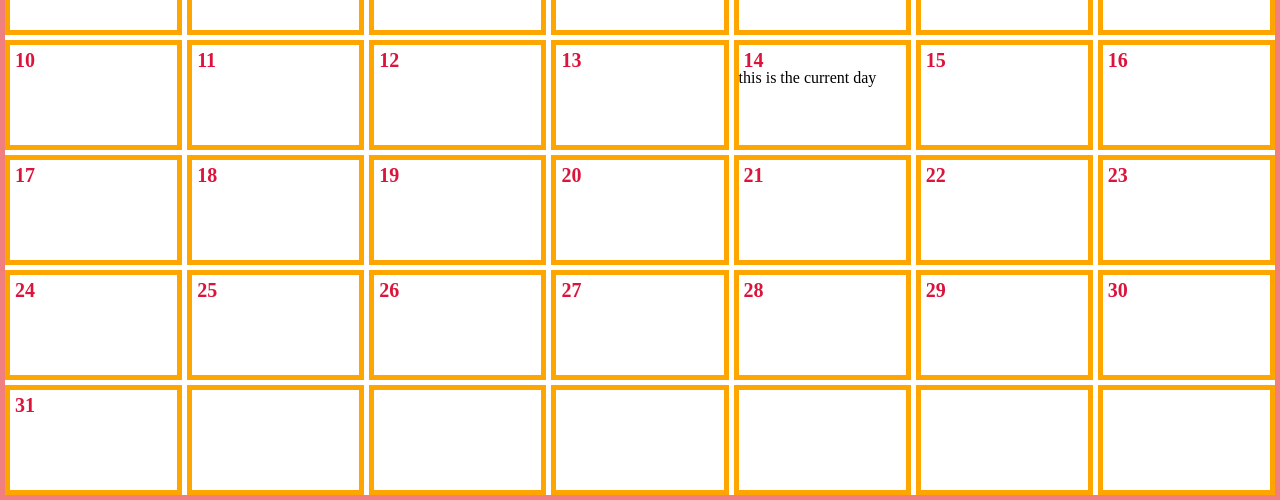
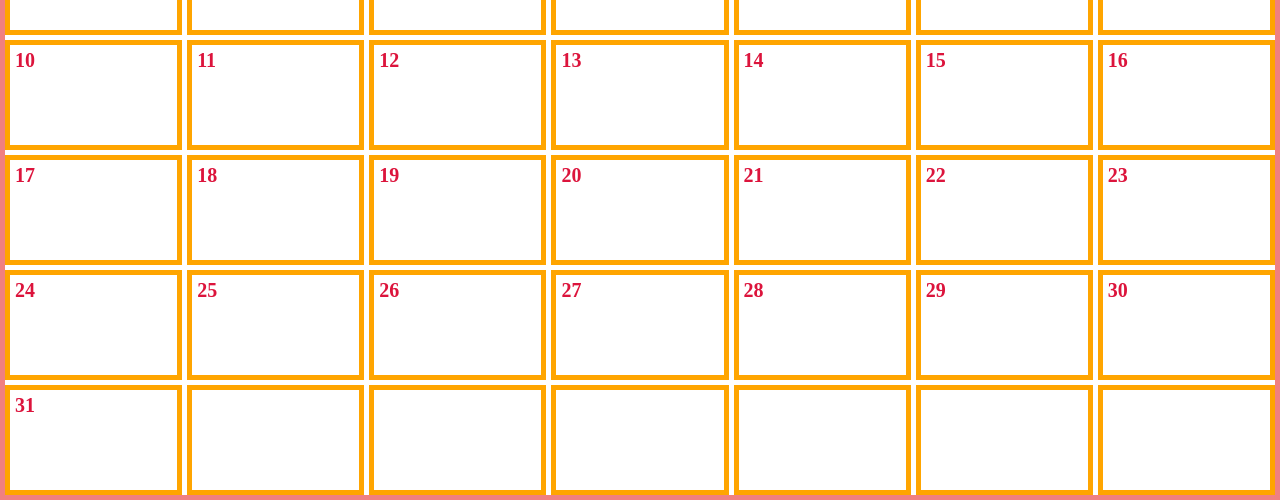
Before and after one commit to PopsButNotDad/calendar-app, a React (Create React App) app: page / in a window 1280 px wide. Shown: the part 302-802 px from the top of the page. Built offline with nearby package versions, Linux system fonts and the light colour scheme; no server answers.

Commit message:
working on API calls

```diff
--- a/src/App.jsx
+++ b/src/App.jsx
@@ -20,11 +20,11 @@ const MONTHS = [
 
 function App() {
   const cd = new Date();
-  const date = `${cd.getMonth() + 1}/${cd.getDate()}/${cd.getFullYear()}`;
   const YEARS = yearGenerator(50, 50);
-
   let [startYear, setStartYear] = useState(50);
   let [curMonth, setCurMonth] = useState(cd.getMonth());
+
+  const [holiday, setHolidays] = useState([]);
 
   //specifically for the drop down, not for the functionality
   const [month, setMonth] = useState(MONTHS[curMonth]);
@@ -44,6 +44,10 @@ function App() {
   useEffect(() => {
     setYear(YEARS[startYear]);
   }, [startYear, YEARS]);
+
+  useEffect(() => {
+    requestHolidays();
+  }, []);
 
   return (
     <div className="App">
@@ -89,13 +93,14 @@ function App() {
       </div>
       <DayHeader />
       <DayComponent
+        year={year}
+        month={curMonth}
+        holiday={holiday}
         curDay={cd.getDate() + 1}
         numOfDays={daysInCurMonth}
         startDay={startDay}
         lastDay={lastDay}
       />
-
-      <p> Current Date: {date} </p>
     </div>
   );
 
@@ -133,6 +138,16 @@ function App() {
     } else {
       setCurMonth((curMonth -= 1));
     }
+  }
+
+  async function requestHolidays() {
+    const res = await fetch(
+      `https://date.nager.at/api/v3/PublicHolidays/${year}/US`
+    );
+
+    const json = await res.json();
+
+    setHolidays(json);
   }
 }
 
--- a/src/DayComponent.jsx
+++ b/src/DayComponent.jsx
@@ -4,37 +4,63 @@ import "./styles.css";
 function DayComponent(props) {
   const daysContainer = [];
 
+  const holidayObj = props.holiday;
+
+  //console.log(holidayObj);
+
   for (let i = 0; i < 42; i++) {
     daysContainer.push({
       number: `${i}`,
+      dat: -1,
     });
   }
 
   startDays();
+  //insertHolidays();
 
   return (
     <div className="days-tain">
       {daysContainer.map((day) => (
         <div className="day-ind">
           <h2>{day.inline}</h2>
-          <p>{day.current}</p>
+          <p>{day.info}</p>
         </div>
       ))}
     </div>
   );
 
-  //helper function
+  //helper functions
   function startDays() {
     let j = 1;
     for (let i = props.startDay; i <= daysContainer.length; i++) {
       if (j <= props.lastDay) {
         daysContainer[i].inline = j;
+        daysContainer[i].dat = `${props.year}-${minTwoDigits(
+          props.month + 1
+        )}-${minTwoDigits(j)}`;
         j++;
+      }
+    }
+  }
 
-        if (j === props.curDay) {
-          daysContainer[i].current = "this is the current day";
-        }
+  function insertHolidays() {
+    for (let i = props.startDay; i <= daysContainer.length; i++) {
+      for (let j = 0; j <= holidayObj.length; i++) {
+        console.log(daysContainer[i].dat);
+        //console.log(holidayObj[j].date);
+        // if (daysContainer[i].dat === holidayObj[j].date) {
+        //   daysContainer.info = `${holidayObj.name}`;
+        // }
       }
+    }
+  }
+
+  function minTwoDigits(n) {
+    if (typeof n === "number") {
+      return (n < 10 ? "0" : "") + n;
+    } else {
+      let x = Math.floor(n);
+      return (x < 10 ? "0" : "") + x;
     }
   }
 }
```
